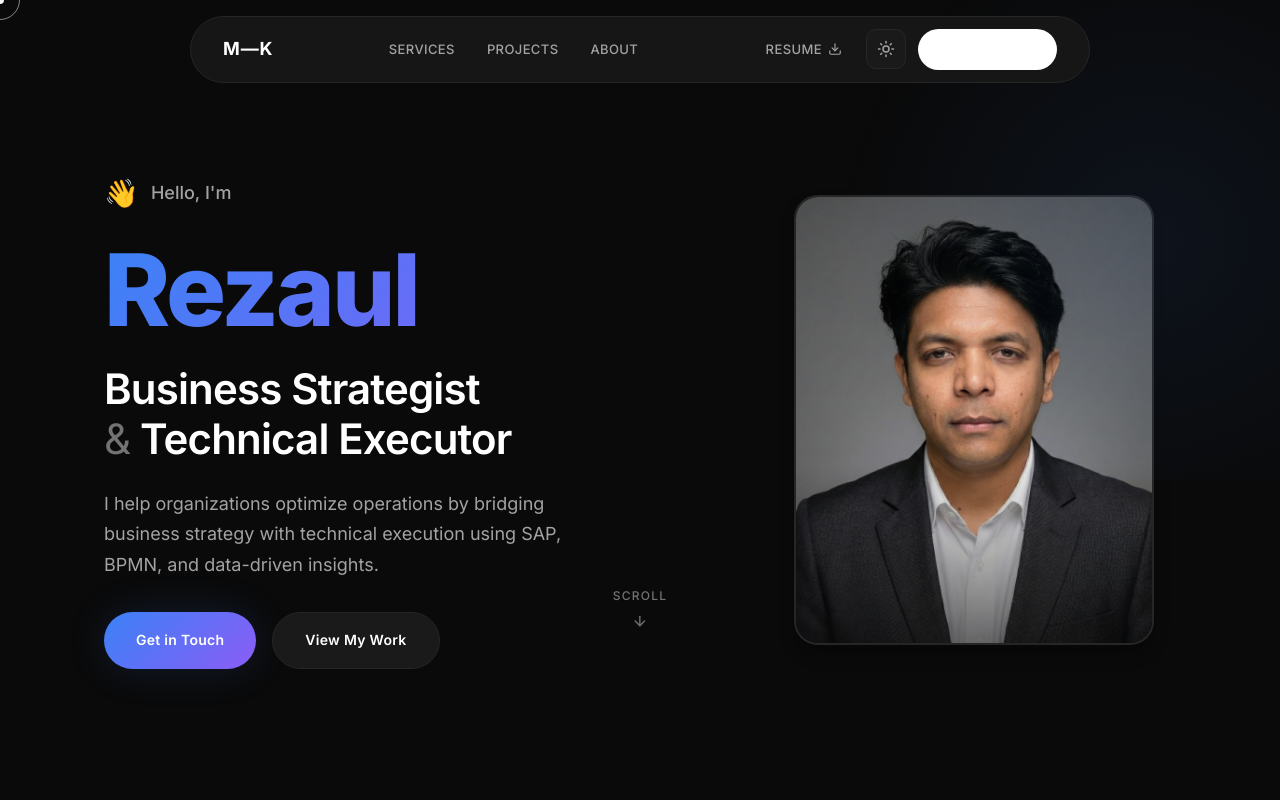
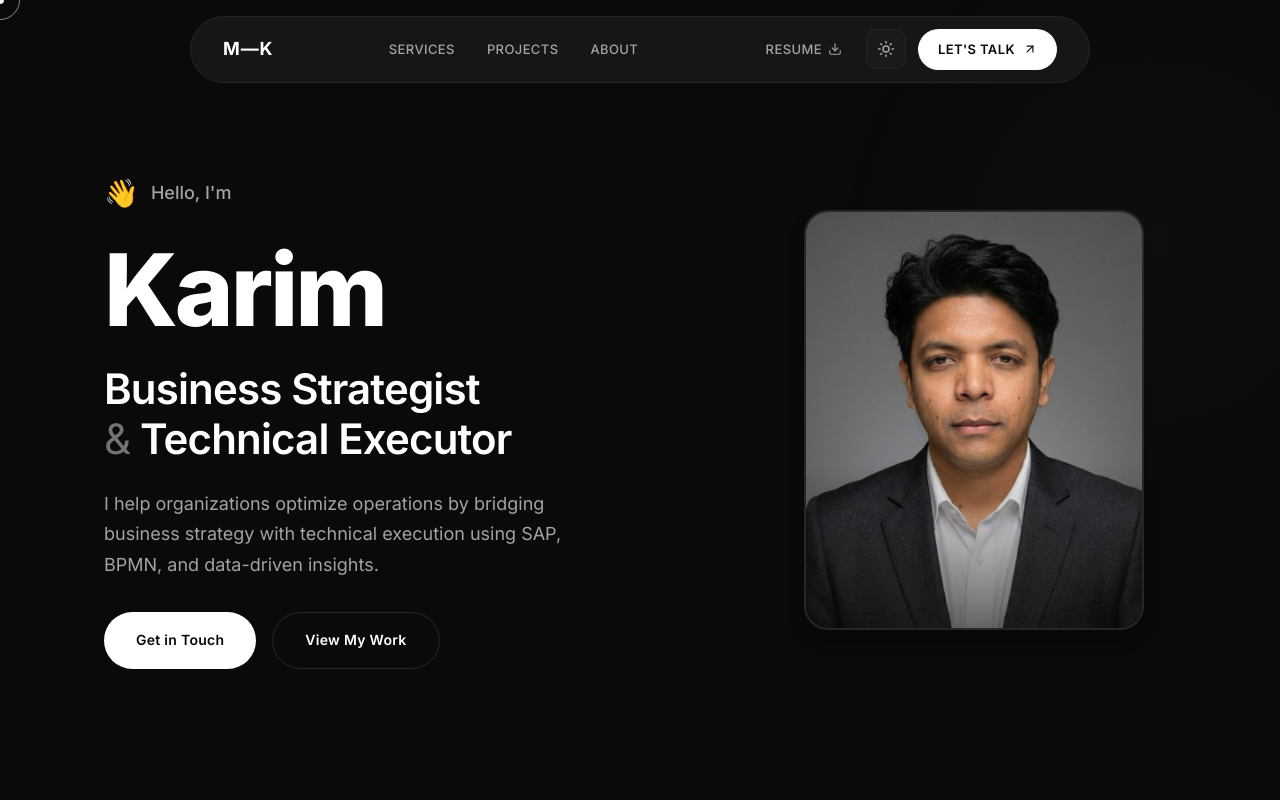
Before and after one commit to myselfrezaul7/portfolio, a Next.js app: page / in a window 1280 px wide. Shown: the top 800 px of the page. Built offline with nearby package versions, Linux system fonts and the light colour scheme.

Commit message:
Fix: Name to Karim, remove scroll indicator, remove blue colors, fix button visibility

```diff
--- a/src/components/Hero.module.css
+++ b/src/components/Hero.module.css
@@ -92,10 +92,7 @@
     font-weight: 800;
     letter-spacing: -0.03em;
     line-height: 1;
-    background: var(--gradient-primary);
-    -webkit-background-clip: text;
-    -webkit-text-fill-color: transparent;
-    background-clip: text;
+    color: var(--text-primary);
 }
 
 .title {
@@ -139,16 +136,15 @@
     font-size: 14px;
     font-weight: 600;
     letter-spacing: 0.02em;
-    color: white;
-    background: var(--gradient-primary);
+    color: var(--bg-primary);
+    background: var(--text-primary);
     border-radius: 50px;
     transition: all var(--transition-normal);
-    box-shadow: var(--shadow-glow);
 }
 
 .primaryBtn:hover {
     transform: translateY(-3px);
-    opacity: 0.9;
+    opacity: 0.85;
 }
 
 .secondaryBtn {
@@ -160,14 +156,14 @@
     font-weight: 600;
     letter-spacing: 0.02em;
     color: var(--text-primary);
-    background: var(--bg-tertiary);
+    background: transparent;
     border: 1px solid var(--border);
     border-radius: 50px;
     transition: all var(--transition-normal);
 }
 
 .secondaryBtn:hover {
-    background: var(--bg-card-hover);
+    background: var(--bg-tertiary);
     border-color: var(--border-hover);
     transform: translateY(-3px);
 }
@@ -188,8 +184,8 @@
 
 .imageContainer {
     position: relative;
-    width: 280px;
-    height: 340px;
+    width: 260px;
+    height: 320px;
     border-radius: 24px;
     overflow: hidden;
     border: 2px solid var(--border);
@@ -198,15 +194,15 @@
 
 @media (min-width: 768px) {
     .imageContainer {
-        width: 320px;
-        height: 400px;
+        width: 300px;
+        height: 380px;
     }
 }
 
 @media (min-width: 1024px) {
     .imageContainer {
-        width: 360px;
-        height: 450px;
+        width: 340px;
+        height: 420px;
     }
 }
 
@@ -224,31 +220,6 @@
     pointer-events: none;
 }
 
-/* Scroll Indicator */
-.scrollIndicator {
-    position: absolute;
-    bottom: 40px;
-    left: 50%;
-    transform: translateX(-50%);
-    display: flex;
-    flex-direction: column;
-    align-items: center;
-    gap: 8px;
-    background: none;
-    border: none;
-    color: var(--text-tertiary);
-    font-size: 12px;
-    font-weight: 500;
-    text-transform: uppercase;
-    letter-spacing: 0.1em;
-    cursor: pointer;
-    transition: color var(--transition-fast);
-}
-
-.scrollIndicator:hover {
-    color: var(--text-secondary);
-}
-
 /* Background */
 .bgGradient {
     position: absolute;
@@ -257,7 +228,7 @@
     width: 60%;
     height: 60%;
     background: radial-gradient(circle,
-            rgba(59, 130, 246, 0.08) 0%,
+            rgba(100, 100, 100, 0.05) 0%,
             transparent 70%);
     pointer-events: none;
 }
--- a/src/components/Hero.tsx
+++ b/src/components/Hero.tsx
@@ -2,17 +2,9 @@
 
 import { motion } from 'framer-motion';
 import Image from 'next/image';
-import { ArrowDown } from 'lucide-react';
 import styles from './Hero.module.css';
 
 export default function Hero() {
-    const scrollToServices = () => {
-        const element = document.querySelector('#services');
-        if (element) {
-            element.scrollIntoView({ behavior: 'smooth' });
-        }
-    };
-
     return (
         <section className={styles.hero}>
             <div className={styles.container}>
@@ -35,7 +27,7 @@ export default function Hero() {
                         animate={{ opacity: 1, y: 0 }}
                         transition={{ duration: 0.7, delay: 0.4 }}
                     >
-                        Rezaul
+                        Karim
                     </motion.h1>
 
                     {/* Title */}
@@ -94,19 +86,6 @@ export default function Hero() {
                         <div className={styles.imageGlow} />
                     </div>
                 </motion.div>
-
-                {/* Scroll Indicator */}
-                <motion.button
-                    className={styles.scrollIndicator}
-                    onClick={scrollToServices}
-                    initial={{ opacity: 0 }}
-                    animate={{ opacity: 1 }}
-                    transition={{ delay: 1.5 }}
-                    whileHover={{ y: 5 }}
-                >
-                    <span>Scroll</span>
-                    <ArrowDown size={16} />
-                </motion.button>
             </div>
 
             {/* Background Elements */}
--- a/src/components/Navbar.module.css
+++ b/src/components/Navbar.module.css
@@ -109,7 +109,7 @@
     font-weight: 600;
     letter-spacing: 0.03em;
     text-transform: uppercase;
-    color: white;
+    color: var(--bg-primary);
     background: var(--text-primary);
     border-radius: 50px;
     transition: all var(--transition-fast);
```
